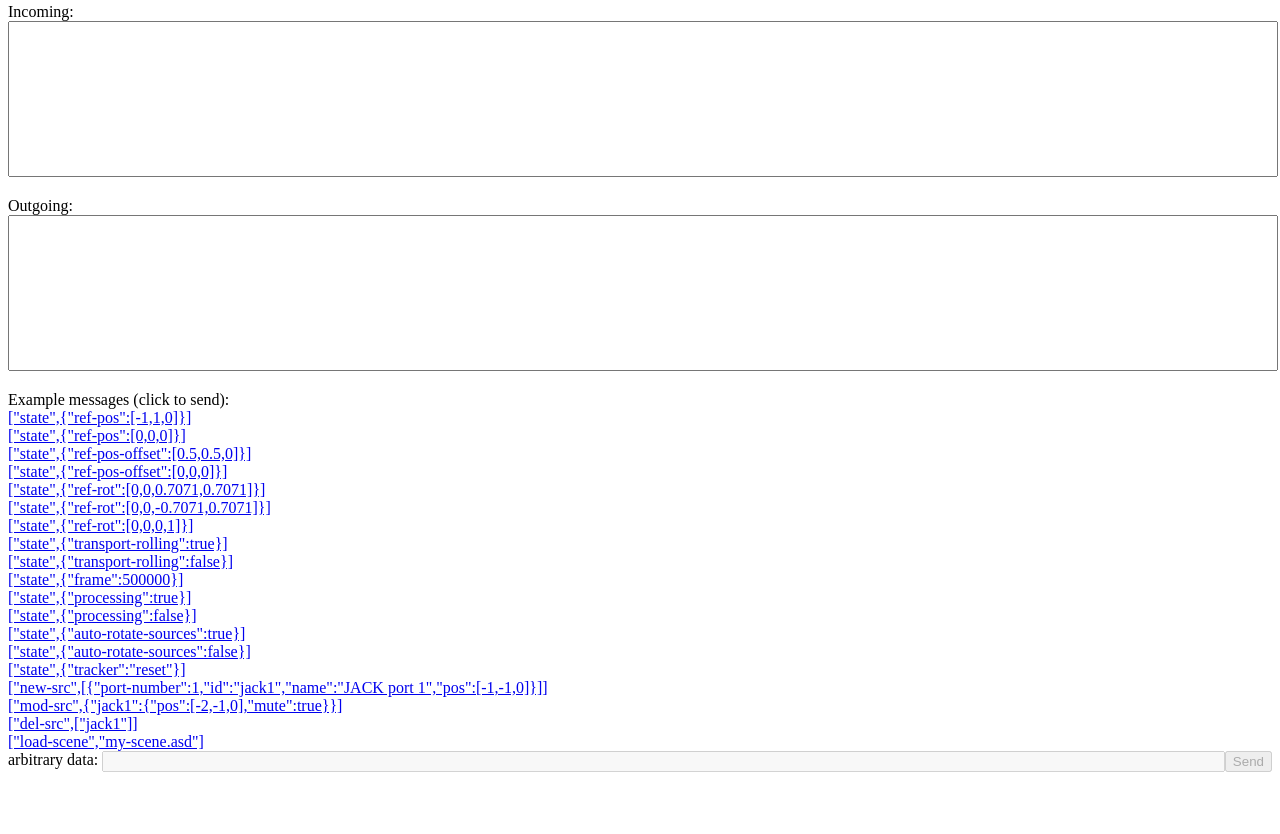
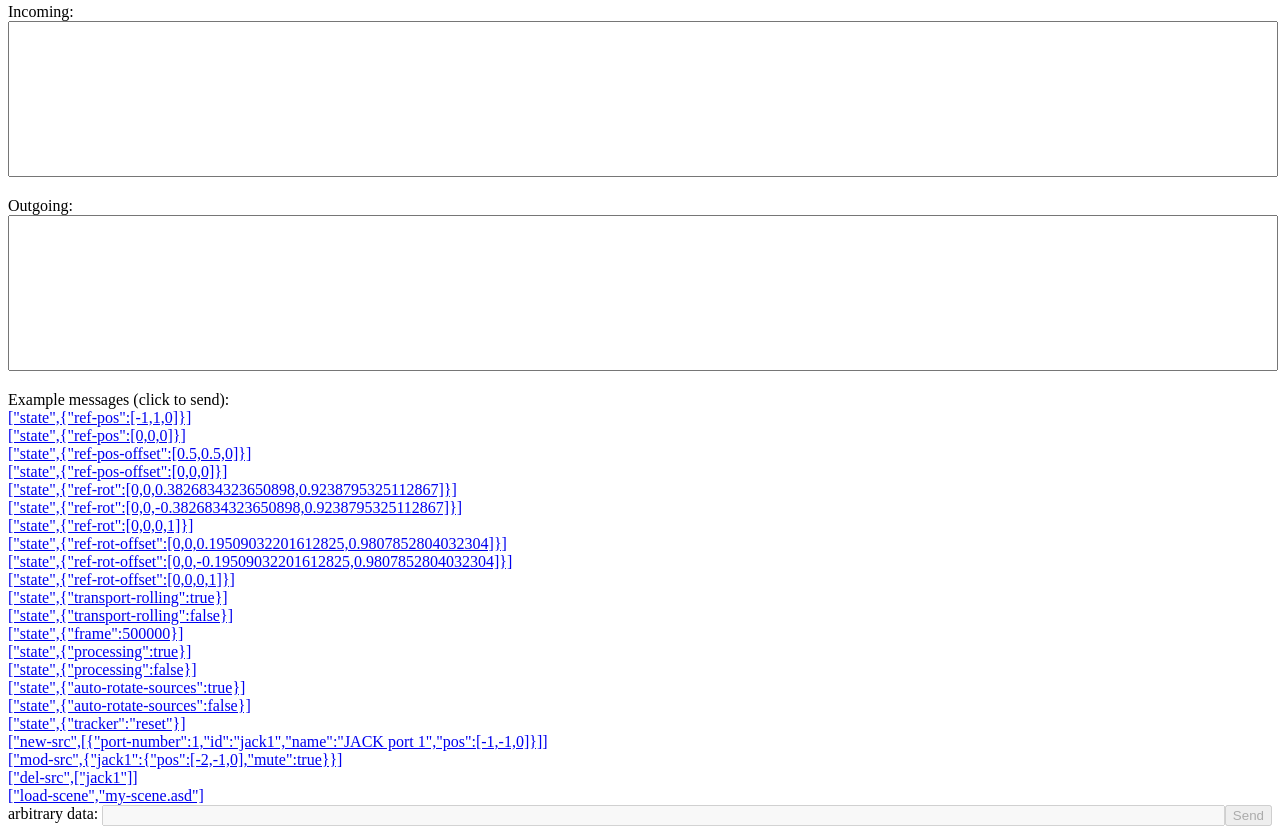
Before and after one commit to SoundScapeRenderer/ssr, a plain HTML site: page data/websocket_resources/ssr-test-client.html in a window 1280 px wide. Shown: the part 934-1768 px from the top of the page. Before the commit the page ends 1714 px from the top, so only its background shows below. Drawn offline with Linux system fonts and the light colour scheme.

Commit message:
HTML test client: Add examples for rotation offset

```diff
--- a/data/websocket_resources/ssr-test-client.html
+++ b/data/websocket_resources/ssr-test-client.html
@@ -16,14 +16,21 @@ function onButtonSend()
   sendJson(document.getElementById("input-message").value);
 }
 
+var sin = Math.sin;
+var cos = Math.cos;
+var PI = Math.PI;
+
 var examples = [
   ["state", {"ref-pos": [-1, 1, 0]}],
   ["state", {"ref-pos": [0, 0, 0]}],
   ["state", {"ref-pos-offset": [.5, .5, 0]}],
   ["state", {"ref-pos-offset": [0, 0, 0]}],
-  ["state", {"ref-rot": [0, 0, 0.7071, 0.7071]}],
-  ["state", {"ref-rot": [0, 0, -0.7071, 0.7071]}],
+  ["state", {"ref-rot": [0, 0, sin(PI / 8), cos(PI / 8)]}],
+  ["state", {"ref-rot": [0, 0, sin(-PI / 8), cos(-PI / 8)]}],
   ["state", {"ref-rot": [0, 0, 0, 1]}],
+  ["state", {"ref-rot-offset": [0, 0, sin(PI / 16), cos(PI / 16)]}],
+  ["state", {"ref-rot-offset": [0, 0, sin(-PI / 16), cos(-PI / 16)]}],
+  ["state", {"ref-rot-offset": [0, 0, 0, 1]}],
   ["state", {"transport-rolling": true}],
   ["state", {"transport-rolling": false}],
   ["state", {"frame": 500000}],
```
